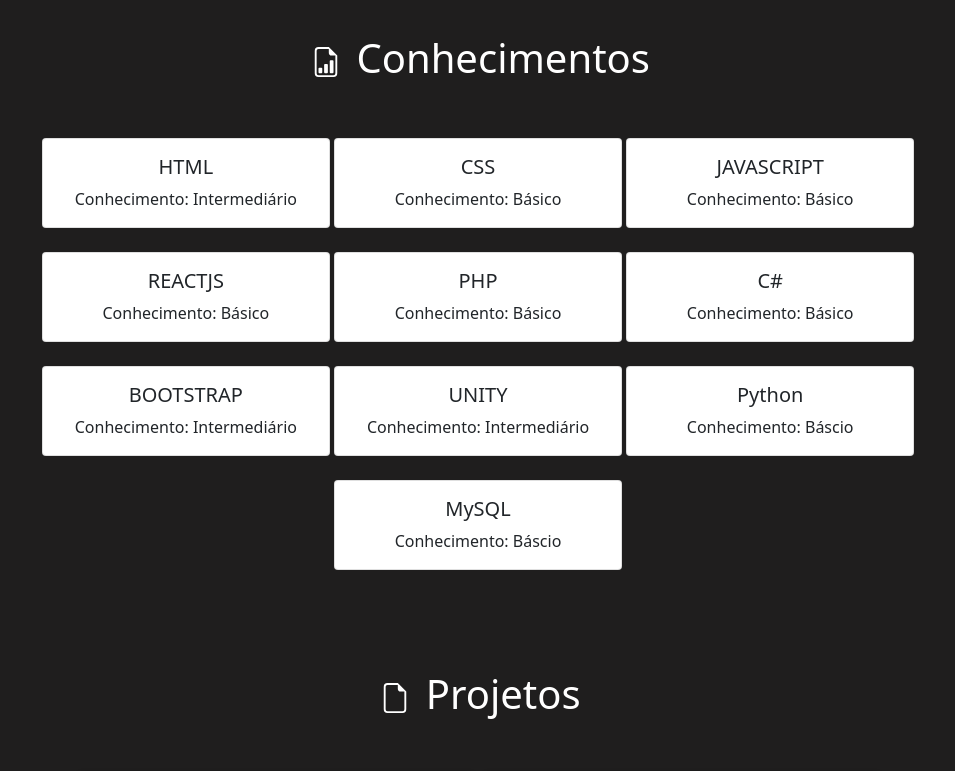
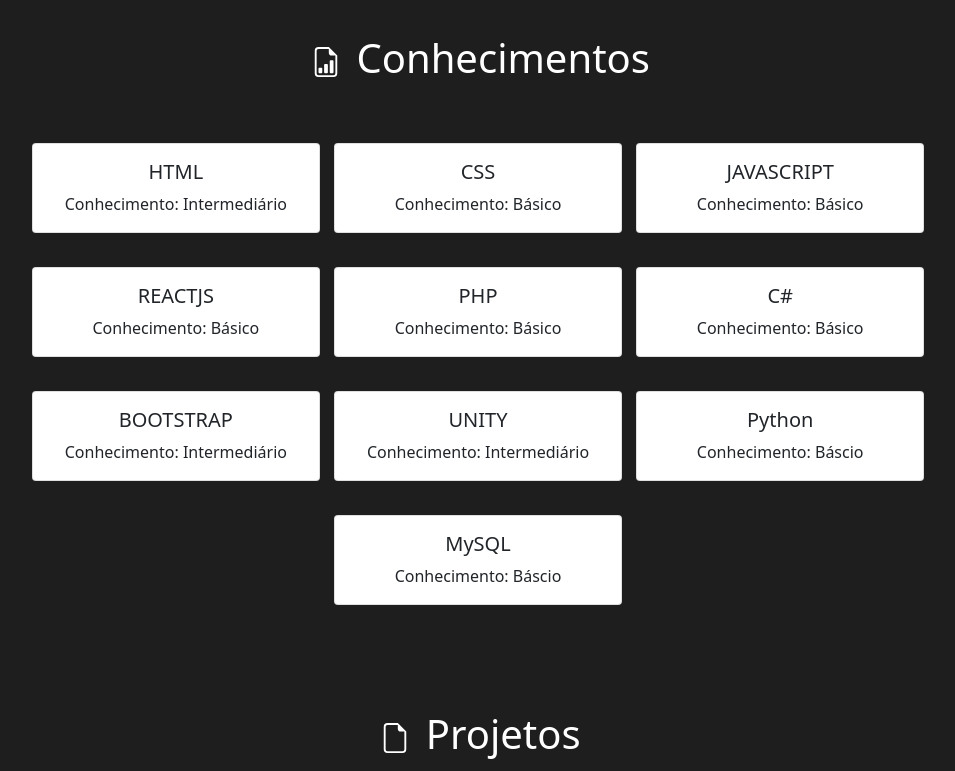
Before and after one commit to FelipePereiraO/portfolio, a plain HTML site: page index.html in a window 1280 px wide. Shown: the part 1340-2111 px from the top of the page, without its empty margins (162-1117 px from the left). Drawn offline with nearby package versions, Linux system fonts and the light colour scheme; grey boxes are pictures that could not be loaded.

Commit message:
Alteração CSS
Alteração na separação dos cards, utilizando o margin.

```diff
--- a/style.css
+++ b/style.css
@@ -35,7 +35,7 @@ button{
 }
 .card{
     display: inline-block;
-    margin: auto;
+    margin: 5px;
 }
 
 
```
